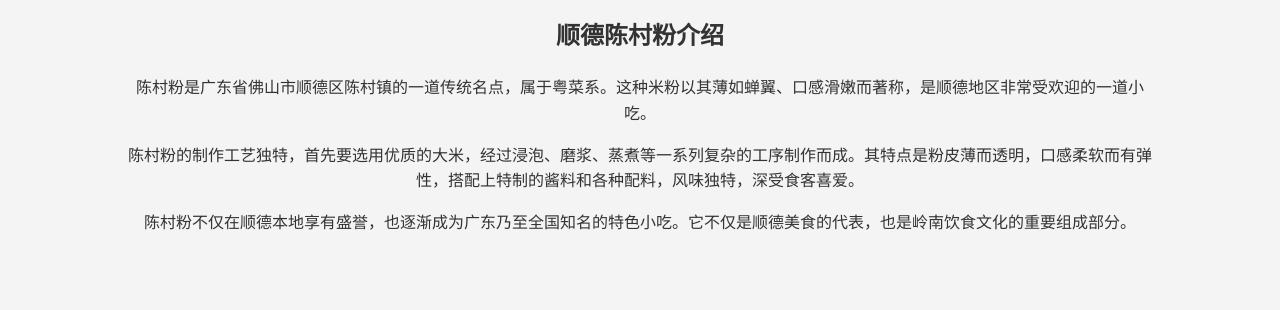
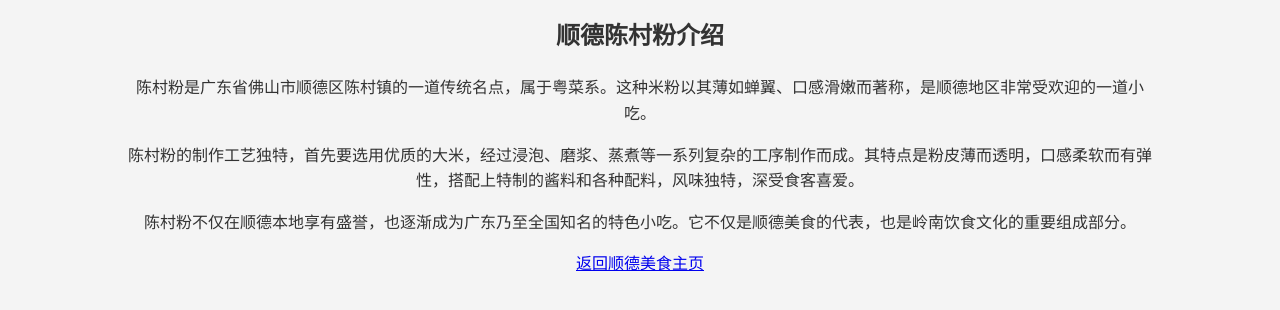
Before and after one commit to zxz952/foods, a website built with webpack: page 2.html in a window 1280 px wide. Shown: the part 404-714 px from the top of the page. Built offline with nearby package versions, Linux system fonts and the light colour scheme; a script that the page names is missing.

Commit message:
Your commit message1

```diff
--- a/2.html
+++ b/2.html
@@ -54,6 +54,7 @@
   <p>陈村粉是广东省佛山市顺德区陈村镇的一道传统名点，属于粤菜系。这种米粉以其薄如蝉翼、口感滑嫩而著称，是顺德地区非常受欢迎的一道小吃。</p>
   <p>陈村粉的制作工艺独特，首先要选用优质的大米，经过浸泡、磨浆、蒸煮等一系列复杂的工序制作而成。其特点是粉皮薄而透明，口感柔软而有弹性，搭配上特制的酱料和各种配料，风味独特，深受食客喜爱。</p>
   <p>陈村粉不仅在顺德本地享有盛誉，也逐渐成为广东乃至全国知名的特色小吃。它不仅是顺德美食的代表，也是岭南饮食文化的重要组成部分。</p>
+  <a href="./index.html" class="back-link">返回顺德美食主页</a>
 </div>
 </body>
 </html>
```
